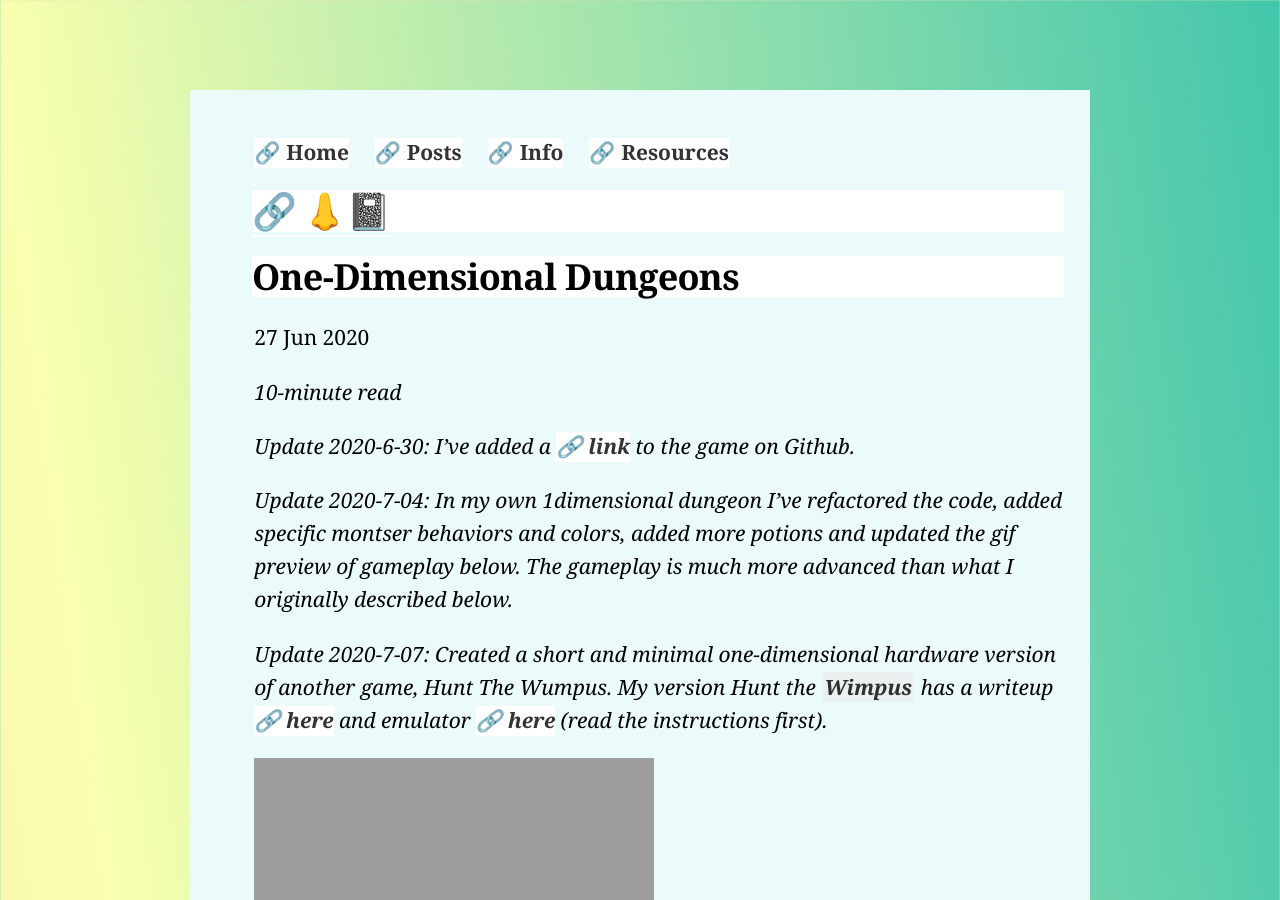
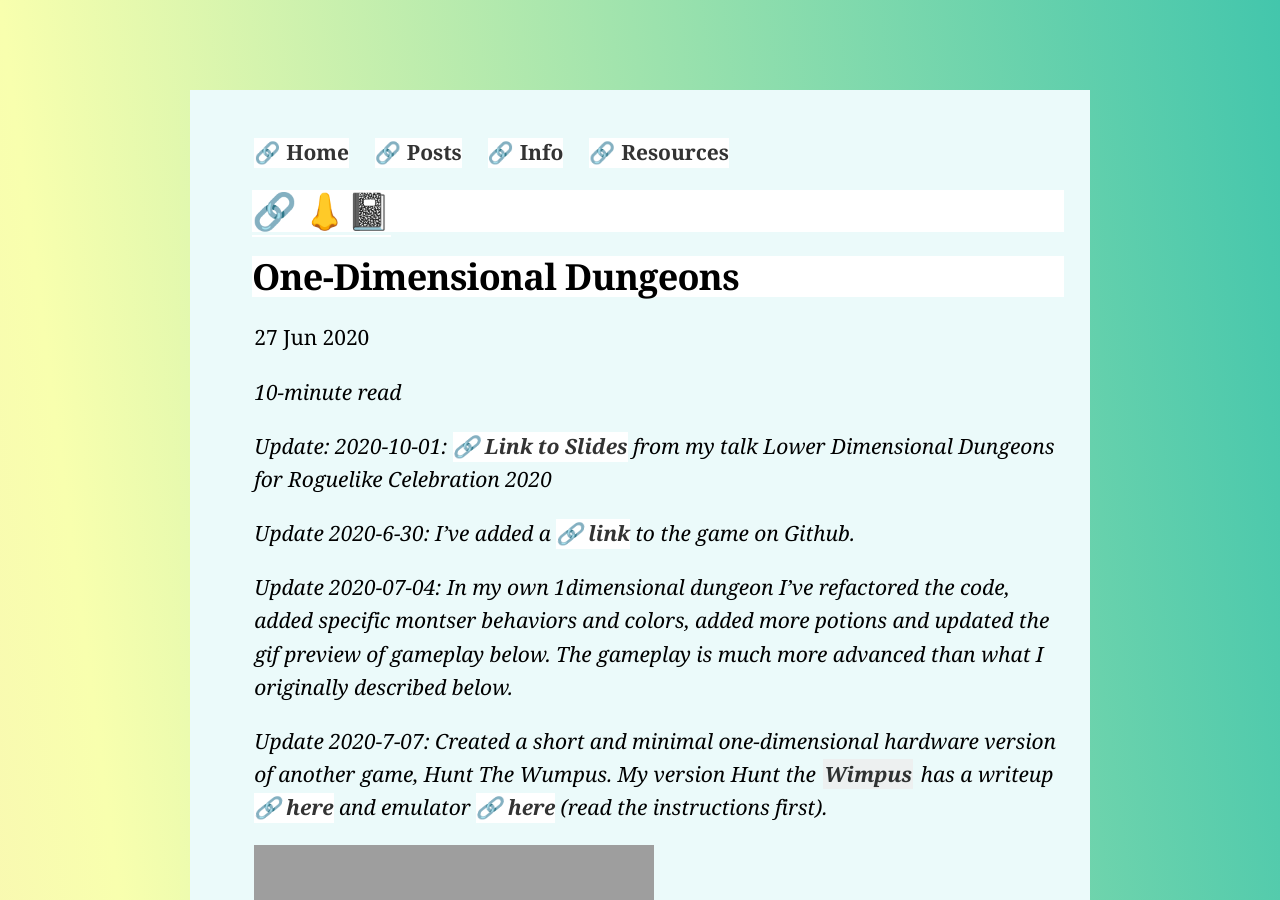
Before and after one commit to lee2sman/nosebook, a Jekyll site: the page built from _posts/2020-06-27-one-dimensional-dungeons.md, in a window 1280 px wide and 900 px high. Built offline with Jekyll 4.4.1, drawn with Linux system fonts in a browser that asks for light colours.

Commit message:
update link to slides

```diff
--- a/_posts/2020-06-27-one-dimensional-dungeons.md
+++ b/_posts/2020-06-27-one-dimensional-dungeons.md
@@ -4,9 +4,11 @@ title:  "One-Dimensional Dungeons"
 categories: programming
 ---
 
+*Update: 2020-10-01: [Link to Slides](https://docs.google.com/presentation/d/1aED6Rz30zLWsit0n82wLw8PlSGxB8PkTMR5JeYfrYng/edit?usp=sharing) from my talk Lower Dimensional Dungeons for Roguelike Celebration 2020*
+
 *Update 2020-6-30: I've added a [link](https://github.com/lee2sman/1dimensiondungeon) to the game on Github.*
 
-*Update 2020-7-04: In my own 1dimensional dungeon I've refactored the code, added specific montser behaviors and colors, added more potions and updated the gif preview of gameplay below. The gameplay is much more advanced than what I originally described below.*
+*Update 2020-07-04: In my own 1dimensional dungeon I've refactored the code, added specific montser behaviors and colors, added more potions and updated the gif preview of gameplay below. The gameplay is much more advanced than what I originally described below.*
 
 *Update 2020-7-07: Created a short and minimal one-dimensional hardware version of another game, Hunt The Wumpus. My version Hunt the **Wimpus** has a writeup [here](http://leetusman.com/hunt-the-wimpus/) and emulator [here](http://leetusman.com/everyday/125/) (read the instructions first).*
 
```
